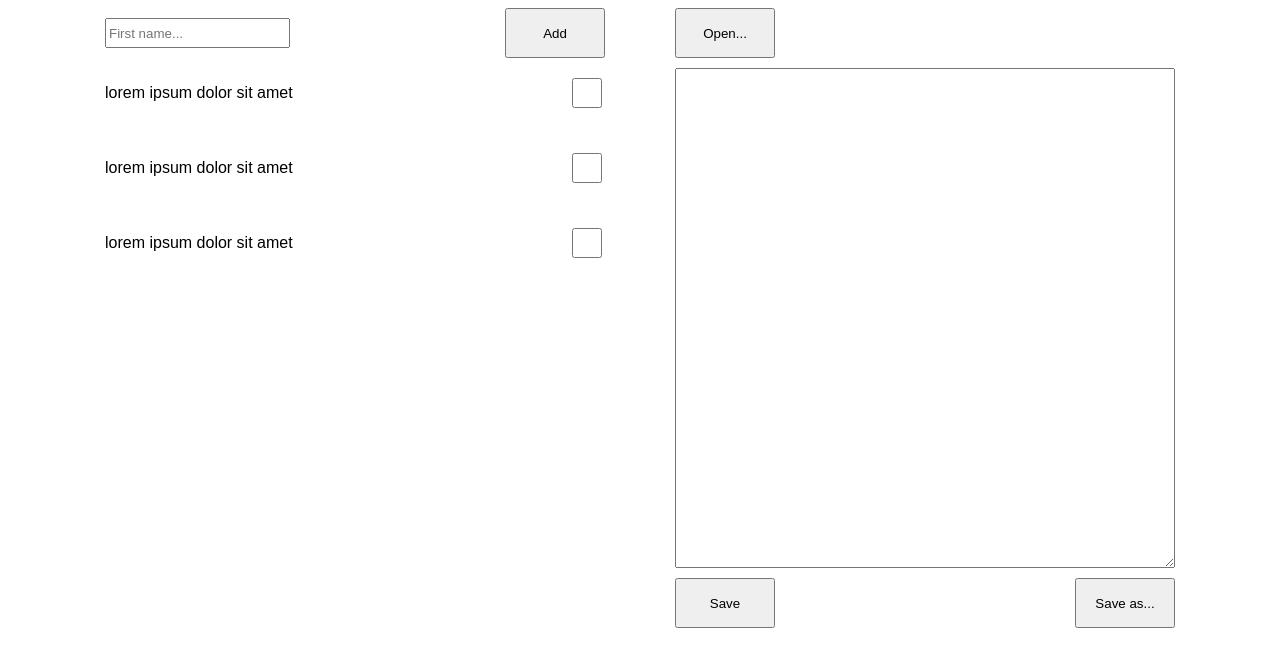
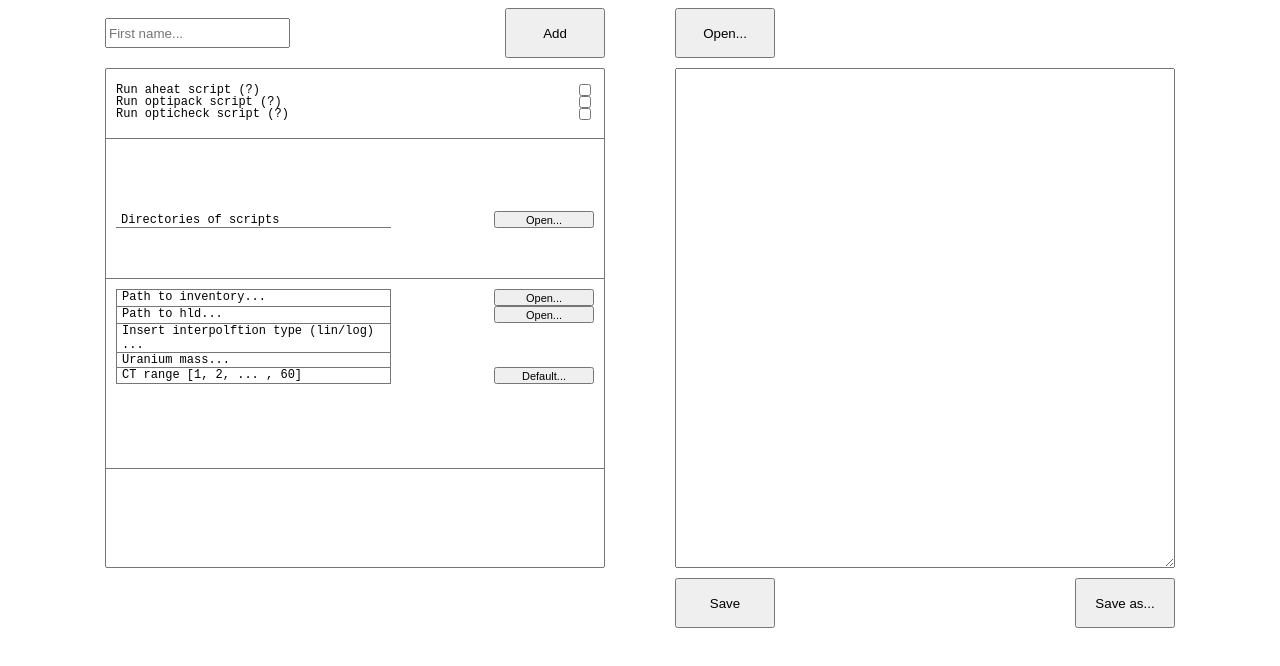
Before and after one commit to ulianchenko/textEditor, a plain HTML site: page index.html in a window 1280 px wide. Drawn offline with Linux system fonts and the light colour scheme.

Commit message:
script directory selection and aheat settings were added

```diff
--- a/app.js
+++ b/app.js
@@ -13,6 +13,8 @@ function getAddHandle(addContent, fileContent) {
   addContent.value = '';
 }
 
+//////////////////////////////////////////////////
+// splits the file text content into lines array
 //////////////////////////////////////////////////
 // function getSplitHandle(fileContent) {
 //   const str = fileContent.value;
@@ -70,15 +72,15 @@ async function writeFile(fileHandle, fileText) {
 }
 
 function getCheckboxHandle(checkbox, contentArea) {
+  let newContentAreaText = '';
   if (checkbox.checked) {
-    const regexCheckboxId = new RegExp(`\\s*-\\s${checkbox.id}`);
-    const newContentAreaText = contentArea.value.replace(regexCheckboxId, matchStr => `\n#${matchStr.slice(1)}`);
-    contentArea.value = newContentAreaText;
+    const regexIdFirstMatch = new RegExp(`\\s*-\\s${checkbox.id}`);
+    newContentAreaText = contentArea.value.replace(regexIdFirstMatch, matchStr => `\n#${matchStr.slice(1)}`);
   } else {
-    const regex = new RegExp(`\#\\s*-\\s${checkbox.id}`);
-    const newContentAreaText = contentArea.value.replace(regex, matchStr => `${matchStr.slice(1)}`);
-    contentArea.value = newContentAreaText;
+    const regexHashFistMatch = new RegExp(`\#\\s*-\\s${checkbox.id}`);
+    newContentAreaText = contentArea.value.replace(regexHashFistMatch, matchStr => `${matchStr.slice(1)}`);
   }
+  contentArea.value = newContentAreaText;
 }
 
 btnAdd.addEventListener('click', () => getAddHandle(firstName, editArea));
--- a/index.html
+++ b/index.html
@@ -8,26 +8,52 @@
   </head>
   <body>
     <main>
-      <section class="userForm">
-        <div class="userData" id="userData">
+      <section class="userData">
+        <div class="userForm" id="userForm">
           <div class="inputsContainer">
             <input type="text" class="firstName" name="firstName" placeholder="First name...">
             <button class="btnAdd">Add</button>
           </div>
+          <form class="formContainer">
             <div class="optionsContainer">
               <div class="option" id="optionaheat">
-              <p class="userOptionText">lorem ipsum dolor sit amet</p>
+                <p class="userOptionText">Run aheat script (?)</p>
                 <input class="userOption" type="checkbox" name="aheat" id="aheat">
               </div>
               <div class="option" id="OptionOptipack">
-              <p class="userOptionText">lorem ipsum dolor sit amet</p>
+                <p class="userOptionText">Run optipack script (?)</p>
                 <input class="userOption" type="checkbox" name="optipack" id="optipack">
               </div>
               <div class="option" id="ptionOpticheck">
-              <p class="userOptionText">lorem ipsum dolor sit amet</p>
+                <p class="userOptionText">Run opticheck script (?)</p>
                 <input class="userOption" type="checkbox" name="opticheck" id="opticheck">
               </div>
             </div>
+            <div class="scriptDirectoryContainer">
+              <p class="scriptDirectoryText">Directories of scripts</p>
+              <button class="scriptDirectoryOpen">Open...</button>
+            </div>
+            <div class="aheatSettingsContainer">
+              <div class="aheatSetting">
+                <p class="aheatInvText">Path to inventory...</p>
+                <button class="aheatInvOpen">Open...</button>
+              </div>
+              <div class="aheatSetting">
+                <p class="aheatHldText">Path to hld...</p>
+                <button class="aheatHldOpen">Open...</button>
+              </div>
+              <div class="aheatSetting">
+                <p class="aheatHlmText">Insert interpolftion type (lin/log) ...</p>
+              </div>
+              <div class="aheatSetting">
+                <p class="aheatHlwText">Uranium mass...</p>
+              </div>
+              <div class="aheatSetting">
+                <p class="aheatCtText">CT range [1, 2, ... , 60]</p>
+                <button class="aheatCtOpen">Default...</button>
+              </div>
+            </div>
+          </form>
         </div>
       </section>
       <section class="edit">
--- a/styles.css
+++ b/styles.css
@@ -6,6 +6,13 @@ main {
   display: flex;
   gap: 70px;
   justify-content: center;
+}
+
+.formContainer {
+  border: 1px solid rgb(118, 118, 118);
+  border-radius: 2px;
+  height: 500px;
+  margin-top: 10px;
 }
 
 .inputsContainer {
@@ -27,26 +34,84 @@ main {
 }
 
 .optionsContainer {
+  border-bottom: 1px solid rgb(118, 118, 118);
   display: flex;
   flex-direction: column;
-  height: 200px;
-  justify-content: space-between;
-  margin-top: 10px;
+  height: 70px;
+  /* justify-content: space-between; */
+  /* margin-top: 5px; */
+  padding: 15px 10px 10px 10px;
 }
 
 .option {
   align-items: center;
   display: flex;
+  height: 12px;
   justify-content: space-between;
 }
 
 #aheat, #optipack, #opticheck {
-  height: 30px;
-  width: 30px;
+  height: 12px;
+  width: 12px;
 }
 
 .userOptionText {
-  font-family: Arial, Helvetica, sans-serif;
+  font-family: monospace;
+  font-size: 12px;
+}
+
+.scriptDirectoryContainer {
+  align-items: end;
+  border-bottom: 1px solid rgb(118, 118, 118);
+  display: flex;
+  height: 140px;
+  justify-content: space-between;
+  padding: 10px;
+}
+
+.scriptDirectoryText {
+  border-bottom: 1px solid rgb(118, 118, 118);
+  font-family: monospace;
+  font-size: 12px;
+  margin: 0 0 40px 0;
+  padding: 0 5px;
+  width: 275px;
+}
+
+.scriptDirectoryOpen {
+  font-size: 11px;
+  height: 17px;
+  margin-bottom: 40px;
+}
+
+.aheatSettingsContainer {
+  border-bottom: 1px solid rgb(118, 118, 118);
+  height: 190px;
+  padding: 10px;
+}
+
+.aheatSettingsContainer p {
+  border: 1px solid rgb(118, 118, 118);
+  border-bottom: none;
+  font-family: monospace;
+  font-size: 12px;
+  margin: 0;
+  padding: 0 5px;
+  width: 275px;
+}
+
+.aheatSetting .aheatCtText {
+  border-bottom: 1px solid rgb(118, 118, 118);
+}
+
+.aheatSettingsContainer button {
+  font-size: 11px;
+  height: 17px;
+}
+
+.aheatSetting {
+  display: flex;
+  justify-content: space-between;
 }
 
 button {
@@ -56,6 +121,7 @@ button {
 
 .editArea {
   display: block;
+  font-size: 12px;
   height: 500px;
   margin-top: 10px;
   width: 500px;
```
Also changed, not shown: 1 other file. Lines whose indentation alone changed are shown as unchanged.
